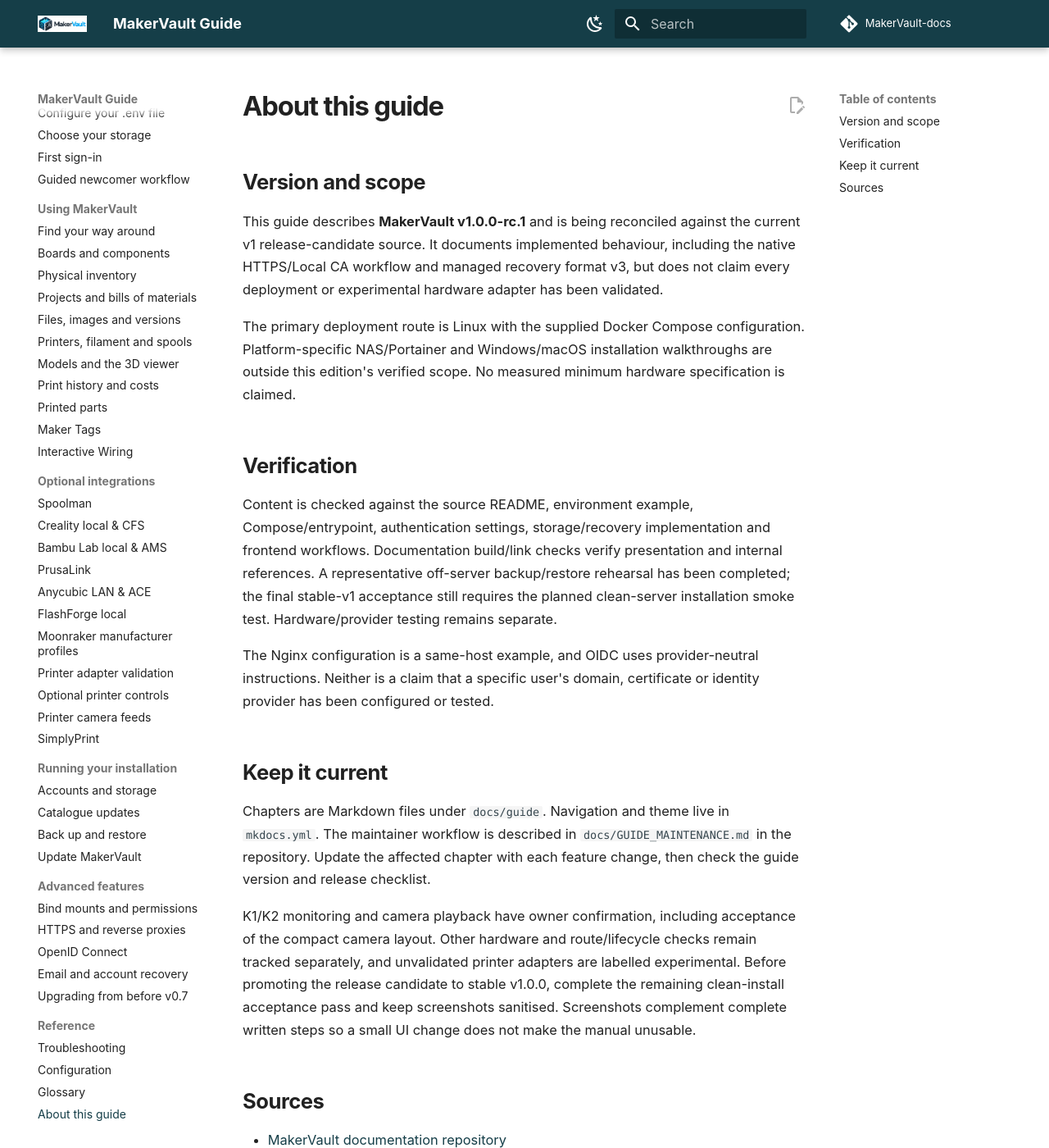
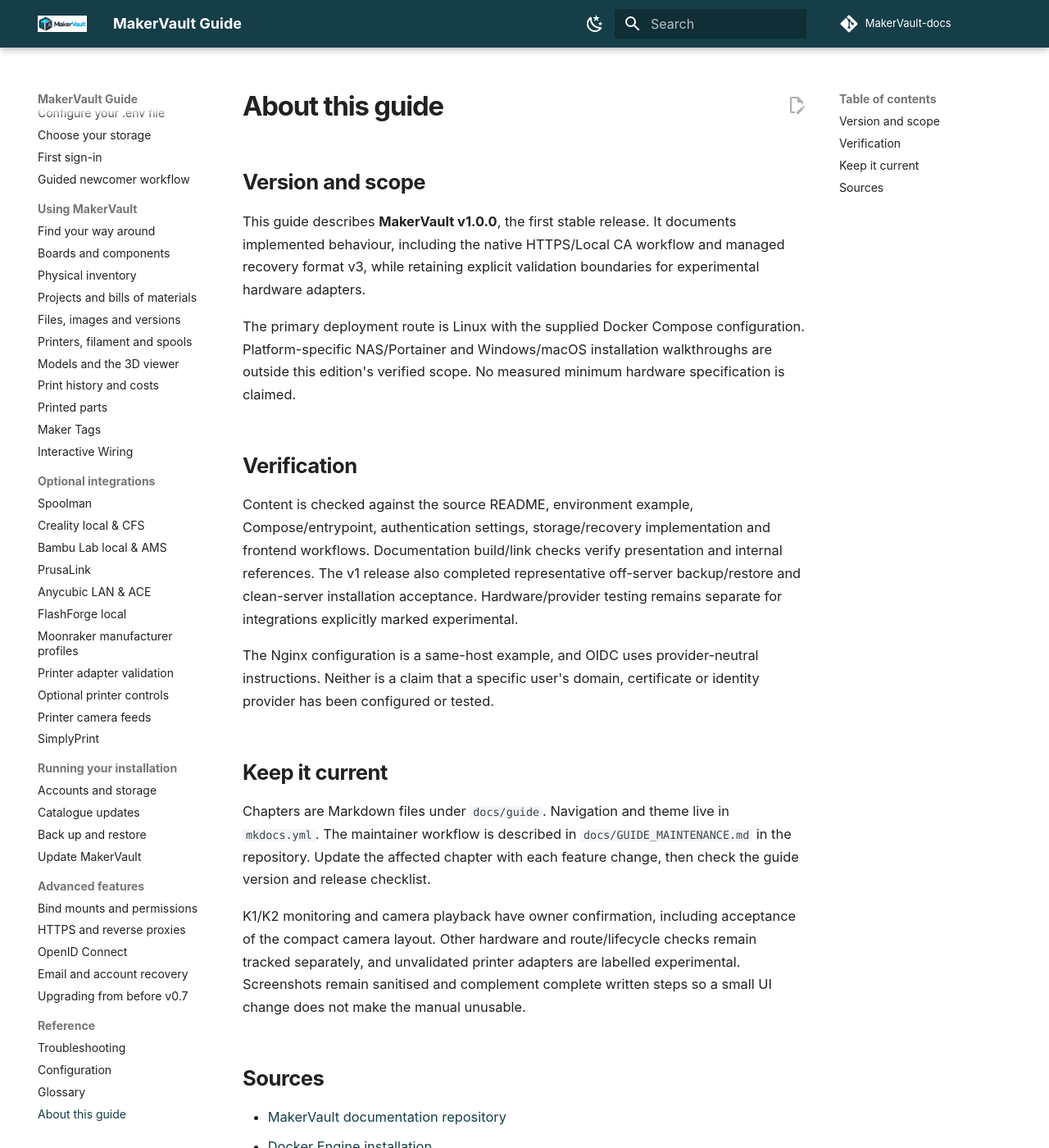
Before and after one commit to gavrd7/MakerVault-docs, an MkDocs documentation site: the page built from docs/guide/reference/about.md, in a window 1280 px wide and 1400 px high. Shown: the whole window at 82% size. Built offline with MkDocs 1.6.1 and Material for MkDocs 9.7.7, drawn with Linux system fonts in a browser that asks for light colours; comment, search, counter and statistics services are not loaded.

Commit message:
Update public guide scope for stable v1

```diff
--- a/docs/guide/reference/about.md
+++ b/docs/guide/reference/about.md
@@ -2,13 +2,13 @@
 
 ## Version and scope
 
-This guide describes **MakerVault v1.0.0-rc.1** and is being reconciled against the current v1 release-candidate source. It documents implemented behaviour, including the native HTTPS/Local CA workflow and managed recovery format v3, but does not claim every deployment or experimental hardware adapter has been validated.
+This guide describes **MakerVault v1.0.0**, the first stable release. It documents implemented behaviour, including the native HTTPS/Local CA workflow and managed recovery format v3, while retaining explicit validation boundaries for experimental hardware adapters.
 
 The primary deployment route is Linux with the supplied Docker Compose configuration. Platform-specific NAS/Portainer and Windows/macOS installation walkthroughs are outside this edition's verified scope. No measured minimum hardware specification is claimed.
 
 ## Verification
 
-Content is checked against the source README, environment example, Compose/entrypoint, authentication settings, storage/recovery implementation and frontend workflows. Documentation build/link checks verify presentation and internal references. A representative off-server backup/restore rehearsal has been completed; the final stable-v1 acceptance still requires the planned clean-server installation smoke test. Hardware/provider testing remains separate.
+Content is checked against the source README, environment example, Compose/entrypoint, authentication settings, storage/recovery implementation and frontend workflows. Documentation build/link checks verify presentation and internal references. The v1 release also completed representative off-server backup/restore and clean-server installation acceptance. Hardware/provider testing remains separate for integrations explicitly marked experimental.
 
 The Nginx configuration is a same-host example, and OIDC uses provider-neutral instructions. Neither is a claim that a specific user's domain, certificate or identity provider has been configured or tested.
 
@@ -16,7 +16,7 @@
 
 Chapters are Markdown files under `docs/guide`. Navigation and theme live in `mkdocs.yml`. The maintainer workflow is described in `docs/GUIDE_MAINTENANCE.md` in the repository. Update the affected chapter with each feature change, then check the guide version and release checklist.
 
-K1/K2 monitoring and camera playback have owner confirmation, including acceptance of the compact camera layout. Other hardware and route/lifecycle checks remain tracked separately, and unvalidated printer adapters are labelled experimental. Before promoting the release candidate to stable v1.0.0, complete the remaining clean-install acceptance pass and keep screenshots sanitised. Screenshots complement complete written steps so a small UI change does not make the manual unusable.
+K1/K2 monitoring and camera playback have owner confirmation, including acceptance of the compact camera layout. Other hardware and route/lifecycle checks remain tracked separately, and unvalidated printer adapters are labelled experimental. Screenshots remain sanitised and complement complete written steps so a small UI change does not make the manual unusable.
 
 ## Sources
 
```
